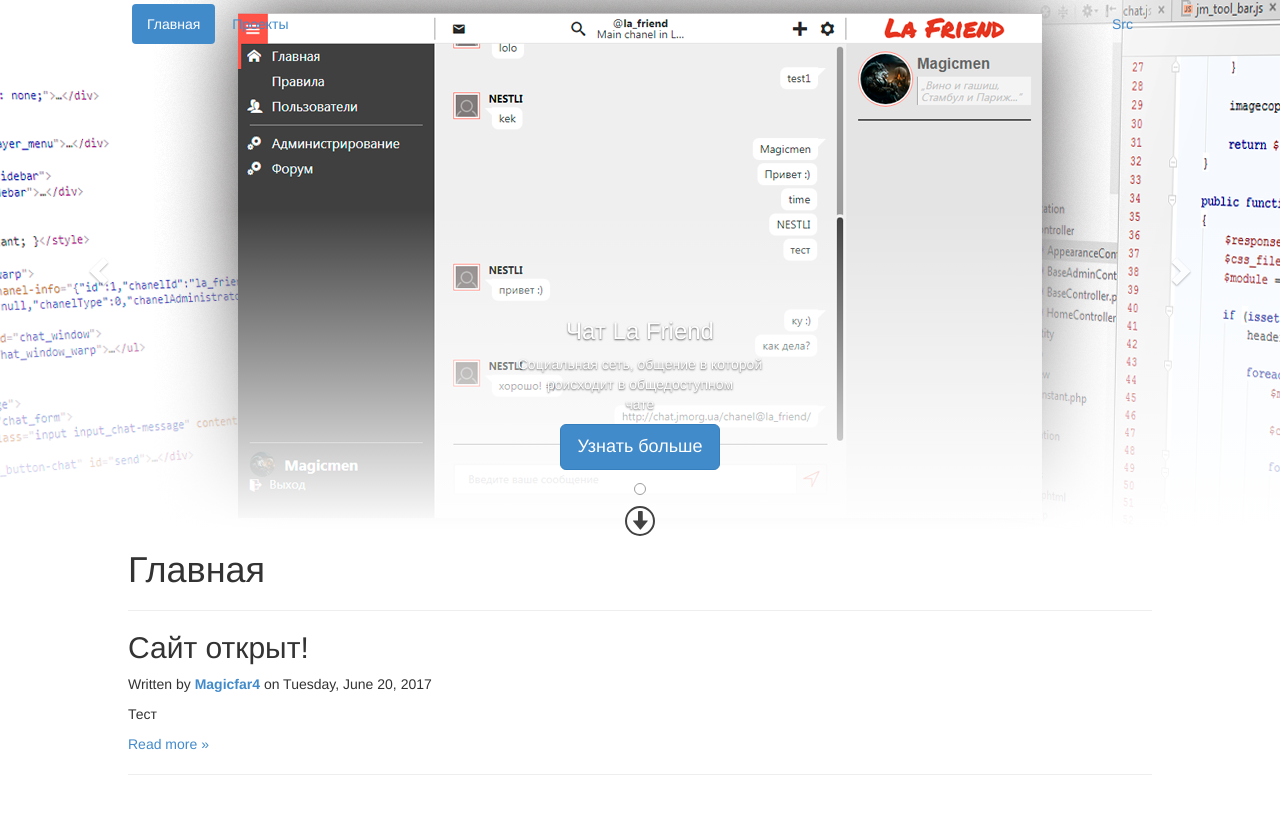
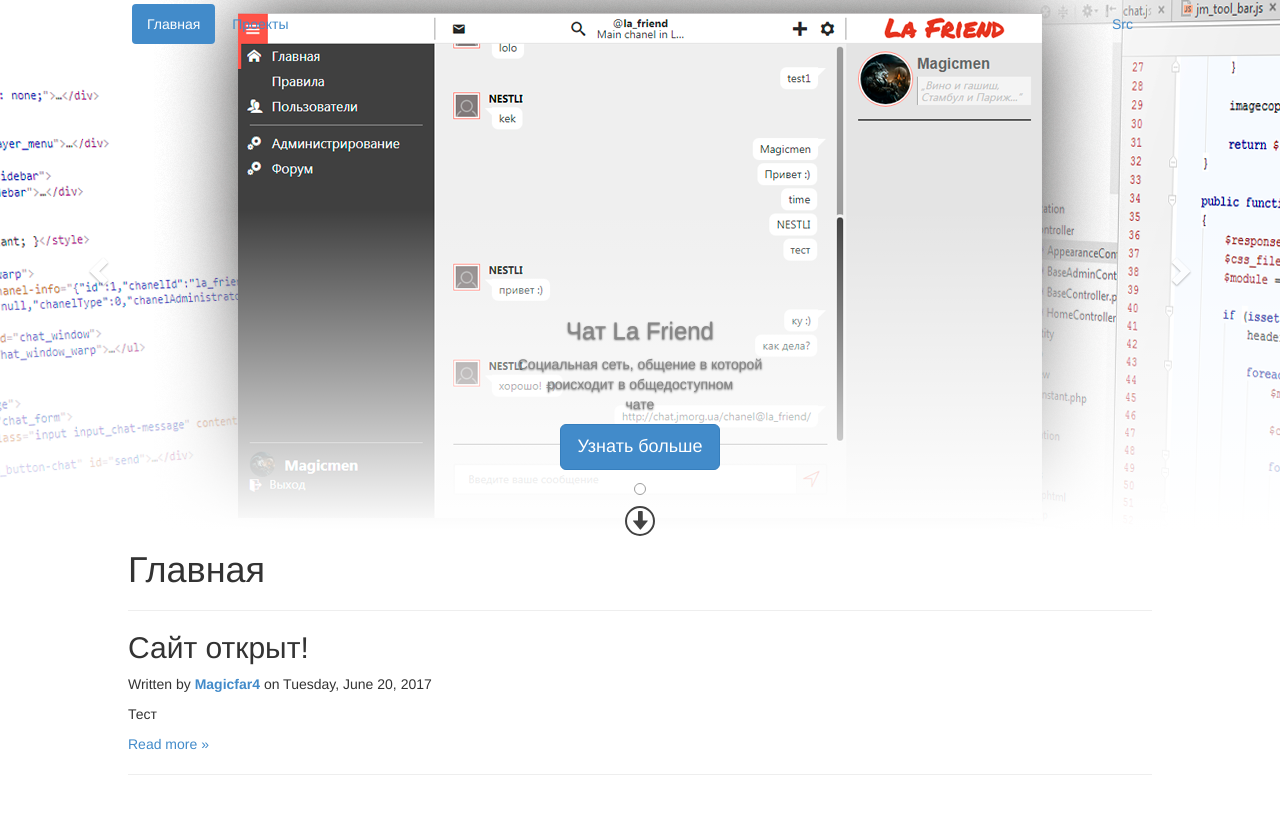
Before and after one commit to jm-organization/jm-organization.github.io, a Jekyll site: the page built from index.html, in a window 1280 px wide and 1400 px high. Shown: the top 814 px of the window. Built offline with Jekyll 4.4.1, drawn with Linux system fonts in a browser that asks for light colours.

Commit message:
изменение информации о проекте

```diff
--- a/_includes/jm_header.html
+++ b/_includes/jm_header.html
@@ -14,8 +14,8 @@
 				<div data-role="img" style="background-image: url('/assets/img/background-picture/header1.png')"></div>
 
 				<div class="carousel-caption">
-					<h3>Чат La Friend</h3>
-					<p>Социальная сеть, общение в которой<br>роисходит в общедоступном<br>чате</p>
+					<h3 class="text">Чат La Friend</h3>
+					<p class="text">Социальная сеть, общение в которой<br>роисходит в общедоступном<br>чате</p>
 					<p><a href="/projects/la-friend" class="btn btn-primary btn-lg" role="button">Узнать больше</a></p>
 				</div>
 
--- a/assets/css/main.css
+++ b/assets/css/main.css
@@ -64,10 +64,12 @@ section {
       background-image: linear-gradient(to right, rgba(0, 0, 0, 0.0001) 0%, rgba(0, 0, 0, 0.5) 100%);
       background-repeat: repeat-x;
       filter: progid:DXImageTransform.Microsoft.gradient(startColorstr='#00000000', endColorstr='#80000000', GradientType=1); }
-  .jm-header .carousel-inner > .item > div[data-role="img"] {
+  .jm-header .carousel-inner > .item div[data-role="img"] {
     background: no-repeat center 0;
     height: 530px;
     width: 100%; }
+  .jm-header .carousel-inner > .item .text {
+    color: #868686; }
   .jm-header .jm-layer2 {
     height: 320px;
     position: absolute;
```
Also changed, not shown: assets/css/main.sass (+8 -4 lines).
